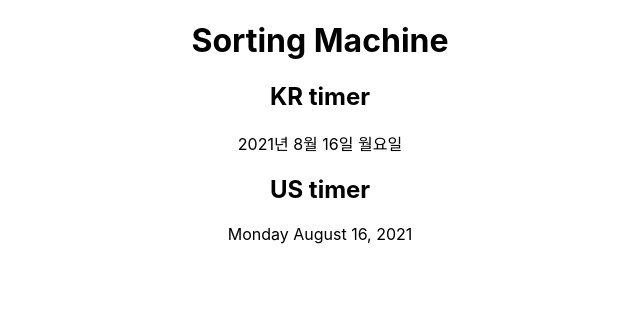
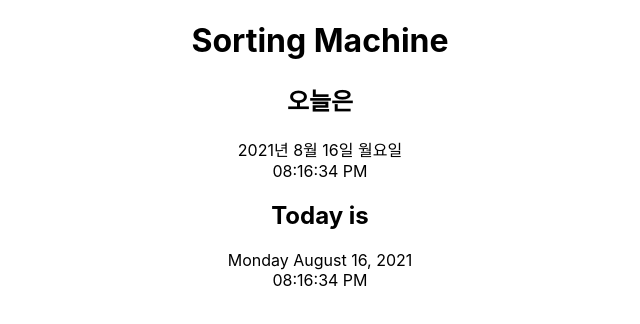
Before and after one commit to assignment6-kjyshy/solarconnect, a React (Create React App) app: page / in a window 1280 px wide. Shown: the top 324 px of the page, without its empty margins (320-960 px from the left). Built offline with nearby package versions, Linux system fonts and the light colour scheme.

Commit message:
:sparkle: feat: clock 추가 / state로 변경

```diff
--- a/src/components/Timer/Timer.js
+++ b/src/components/Timer/Timer.js
@@ -1,26 +1,79 @@
-import React from 'react'
+import React, {useState, useEffect} from 'react'
 import { countries } from './countries'
 
 const Timer = (props) => {
   const { country } = props
+  const [time, setTime] = useState({})
+  const [clock, setClock] = useState("")
+  const [isLoading, setIsLoading] = useState(true)
 
+  useEffect(() => {
+    const tick = () => {
       const localDate = new Date()
       const LOCAL_OFFSET = localDate.getTimezoneOffset() * 60 * 1000
       const KR_OFFSET = 9 * 60 * 60 * 1000
       const UTC = localDate.getTime() + LOCAL_OFFSET
       const krDate = new Date(UTC + KR_OFFSET)
-
-  const dateObj = {
+      const obj = {
         year: krDate.getFullYear(),
         month: krDate.getMonth() + 1,
         date: krDate.getDate(),
-    day: krDate.getDay()
+        day: krDate.getDay(),
+        hour: krDate.getHours(),
+        minute: krDate.getMinutes(),
+        second: krDate.getSeconds(),
       }
+      setTime({
+        year: obj.year,
+        month: obj.month,
+        date: obj.date,
+        day: obj.day,
+        hour: obj.hour,
+        minute: obj.minute,
+        second: obj.second
+      })
+    }
+
+    const timer = setInterval(() => tick(), 1000)
+    return () => {
+      clearInterval(timer)
+    }
+  }, [])
+
+  useEffect(() => {
+    if (time.year && time.month && time.date && time.day && time.hour && time.minute && time.second) {
+      setIsLoading(false)
+  }}, [time])
+
+  useEffect(() => {
+    let h = time.hour
+    let m = time.minute;
+    let s = time.second;
+    let session;
+
+    if (h >= 12) {
+      h = h - 12;
+      session = "PM"
+    } else {
+      session = "AM"
+    }
+
+    h = (h < 10) ? "0" + h : h;
+    m = (m < 10) ? "0" + m : m;
+    s = (s < 10) ? "0" + s : s;
+
+    setClock(`${h}:${m}:${s} ${session}`)
+  }, [time])
 
   return (
     <div>
-      <h2>{country} timer</h2>
-      <div>{country && countries[country].formatter(dateObj, countries[country])}</div>
+      <h2>{countries[country].title}</h2>
+      {!isLoading &&
+      <div>
+      <div>{countries[country].formatter(time, countries[country])}</div>
+      <span>{clock}</span>
+      </div>
+      }
     </div>
   )
 }
--- a/src/components/Timer/countries.js
+++ b/src/components/Timer/countries.js
@@ -1,15 +1,17 @@
 export const countries = {
   KR: {
+    title: "오늘은",
     days: ["일요일", "월요일", "화요일", "수요일", "목요일", "금요일", "토요일"],
-    formatter: function (dateObj, countries) {
-      return (`${dateObj.year}년 ${dateObj.month}월 ${dateObj.date}일 ${countries.days[dateObj.day]}`)
+    formatter: function (dateObj, base) {
+      return (`${dateObj.year}년 ${dateObj.month}월 ${dateObj.date}일 ${base.days[dateObj.day]}`)
     }
   },
   US: {
+    title: "Today is",
     days: ["Sunday", "Monday", "Tuesday", "Wednesday", "Thursday", "Friday", "Saturday"],
     months: ["January", "February", "March", "April", "May", "June", "July", "August", "September", "October", "November", "December"],
-    formatter: function (dateObj, countries) {
-      return (`${countries.days[dateObj.day]} ${countries.months[dateObj.month - 1]} ${dateObj.date}, ${dateObj.year}`)
+    formatter: function (dateObj, base) {
+      return (`${base.days[dateObj.day]} ${base.months[dateObj.month - 1]} ${dateObj.date}, ${dateObj.year}`)
     }
   }
 }
```
Lines whose indentation alone changed are shown as unchanged.
